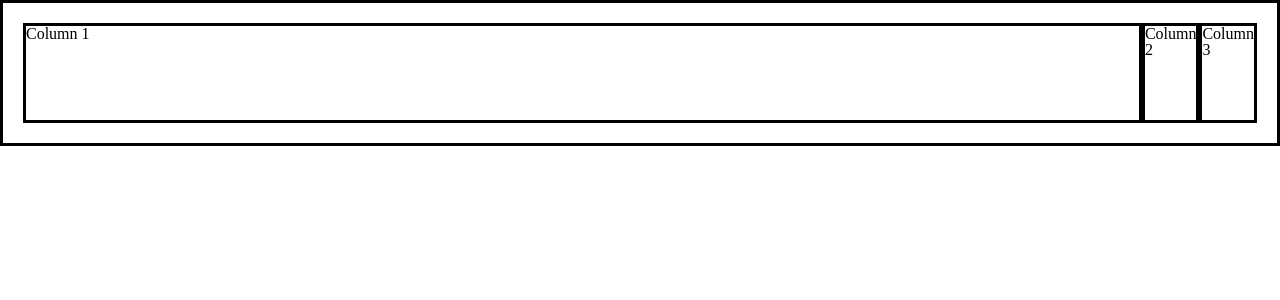
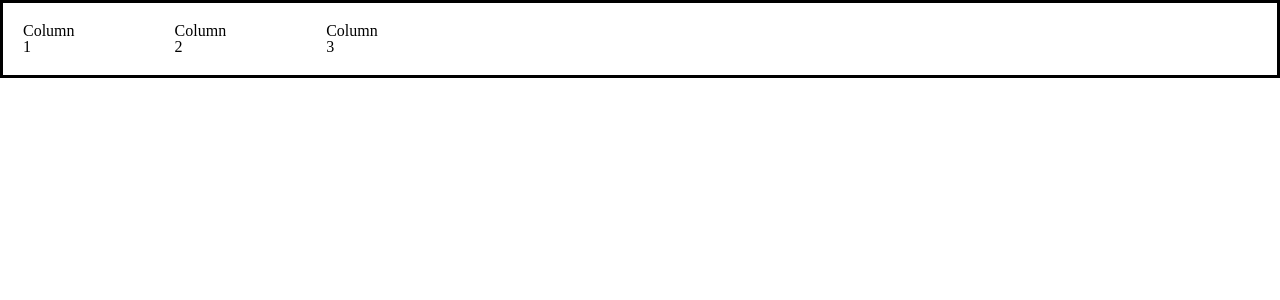
Before and after one commit to TylerM2112/fluffypenguins, a React (Create React App) app: page /profile in a window 1280 px wide. Shown: the top 300 px of the page. Built offline with nearby package versions, Linux system fonts and the light colour scheme.

Commit message:
added margin prop to panel/columns

```diff
--- a/src/App.js
+++ b/src/App.js
@@ -15,21 +15,4 @@ const App = () =>
     </div>
   );
 
-const Header = () => (
-  <div>
-    <image />
-  </div>
-)
-
-const Groups = () => (
-  <div>
-    <h3>Groups</h3>
-  </div>
-)
-const Events = () => (
-  <div>
-    <h3>Events</h3>
-  </div>
-)
-
 export default App;
--- a/src/generalcomps/Panel/Column.jsx
+++ b/src/generalcomps/Panel/Column.jsx
@@ -9,6 +9,7 @@ export default class Column extends Component {
     this.state = {
       style: {
         flex: this.props.flex ? 1 : 0,
+        marginRight: this.props.marginRight
       }
     }
   }
--- a/src/generalcomps/Panel/Column.scss
+++ b/src/generalcomps/Panel/Column.scss
@@ -1,3 +1,2 @@
 .column-container {
-  border: solid;
 }
--- a/src/generalcomps/Panel/Panel.jsx
+++ b/src/generalcomps/Panel/Panel.jsx
@@ -12,18 +12,19 @@ export default class Panel extends Component {
         alignItems: this.props.alignContent || '',
         flexWrap: this.props.noWrap || 'wrap',
       },
-
+      contentMargin: this.props.contentMargin || 0,
       children: []
     }
   }
 
   componentDidMount() {
 
-    if (this.props.flexAll) {
+    if (this.props.flexAll || this.state.contentMargin) {
+      let getFlex = this.props.flexAll ? 1 : 0;
       let newChildren = this.props.children.map(
         (e) => {
           if (e.type.name === 'Column') {
-            return React.cloneElement(e, { flex: 1 });
+            return React.cloneElement(e, { flex: getFlex, marginRight: this.state.contentMargin });
           }
           else {
             return e;
--- a/src/generalcomps/Panel/Panel.scss
+++ b/src/generalcomps/Panel/Panel.scss
@@ -1,6 +1,5 @@
 .panel-container {
   display: flex;
   border: solid;
-  height: 100px;
   flex-wrap: wrap;
 }
--- a/src/profile/profile.jsx
+++ b/src/profile/profile.jsx
@@ -6,7 +6,7 @@ export default class Profile extends Component {
     return (
       <Panel
         gutters
-        justifyContent='center'>
+        contentMargin='100px'>
         <Column flex >Column 1</Column>
         <Column> Column 2</Column>
         <Column>Column 3</Column>
```
Also changed, not shown: 1 other file (tests, documents, lock files or other folders).
